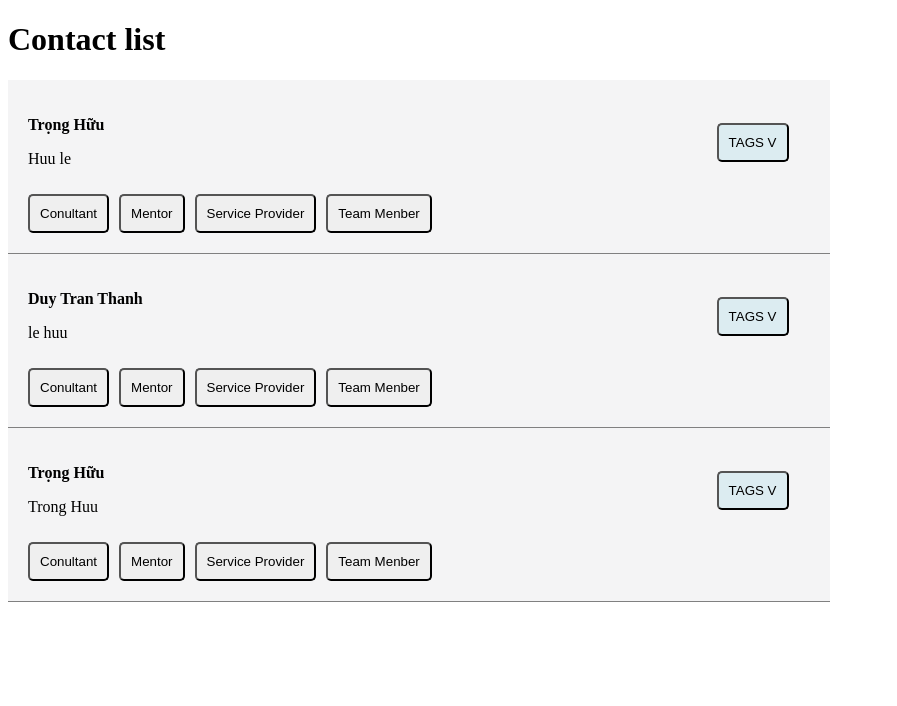
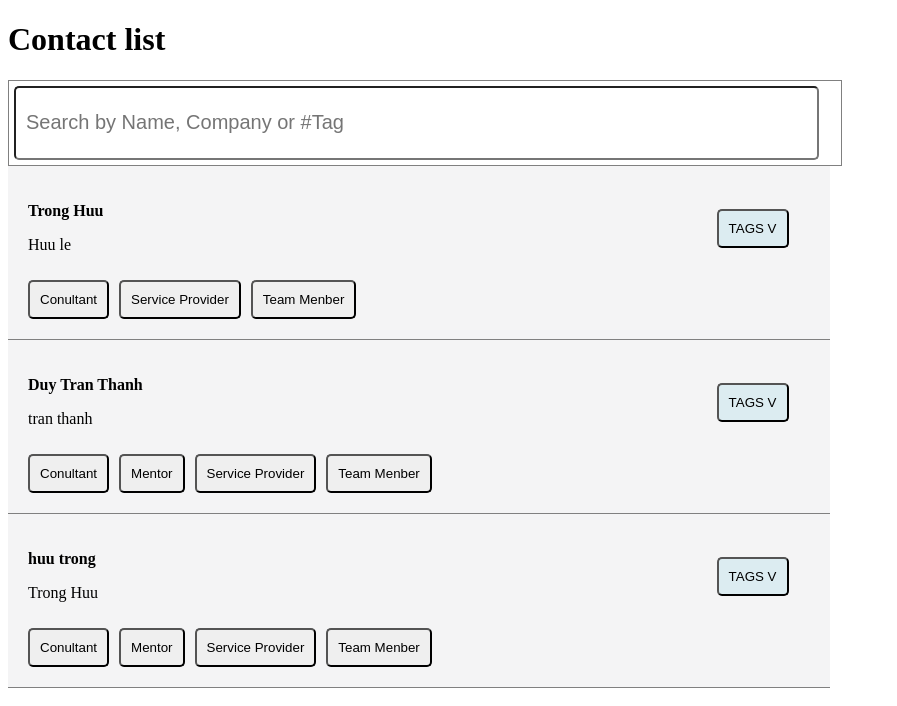
Before and after one commit to huulnt/angular-demo, an Angular app: page /dashboard in a window 1280 px wide. Shown: the top 706 px of the page, without its empty margins (0-897 px from the left). Built offline with nearby package versions, Linux system fonts and the light colour scheme.

Commit message:
Add search contact

```diff
--- a/src/app/contact.serivce.ts
+++ b/src/app/contact.serivce.ts
@@ -15,7 +15,7 @@ export class ContactService {
     return of(CONTACT);
   }
 
-  getHero(id: number): Observable<Contact> {
-    return of(CONTACT.find(hero => hero.id === id));
+  getSearchContact(): Observable<Contact[]> {
+    return of(CONTACT);
   }
 }
--- a/src/app/contact/common/modal/contact.ts
+++ b/src/app/contact/common/modal/contact.ts
@@ -1,6 +1,7 @@
 export class Contact {
   id: number;
   name: string;
+  copmpany: string;
   title: string;
   phone: string;
   email?: string;
--- a/src/app/contact/contact-list/contact-list.component.html
+++ b/src/app/contact/contact-list/contact-list.component.html
@@ -1,6 +1,12 @@
 <h1>Contact list</h1>
 
 <div class="contact-list">
+  <div class="search-container">
+    <input #searchBox id="search-box" class="search-box"
+           (keyup)="search($event, searchBox.value)"
+           placeholder="Search by Name, Company or #Tag"
+    />
+  </div>
   <div class="contact-item" *ngFor="let contact of contacts" (click)="selectContact(contact)"
        routerLink="/contact/{{contact.id}}">
     <app-contact-item [contacts$]="contact" [selected$]="selectedContact"></app-contact-item>
@@ -15,6 +21,9 @@
     <label>Email:</label> <span>{{selectedContact.email}}</span>
   </div>
   <div>
+    <label>Company:</label> <span>{{selectedContact.copmpany}}</span>
+  </div>
+  <div>
     <label>LinkedIn: </label> <span>{{selectedContact.linkedIn}}</span>
   </div>
   <div>
--- a/src/app/contact/contact-list/contact-list.component.ts
+++ b/src/app/contact/contact-list/contact-list.component.ts
@@ -26,4 +26,15 @@ export class ContactListComponent implements OnInit {
     this.contact.getContacts()
       .subscribe(contact => this.contacts = contact);
   }
+
+  search($event, value) {
+    if ($event.keyCode === 13 && value === '') {
+      this.getContacts();
+    } else if ($event.keyCode === 13) {
+      const result = this.contacts.filter(function (v, i) {
+        return v.name === value || v.copmpany === value;
+      });
+      this.contacts = result;
+    }
+  }
 }
--- a/src/app/mock-contact.ts
+++ b/src/app/mock-contact.ts
@@ -3,8 +3,9 @@ import {Contact} from './contact/common/modal/contact';
 export const CONTACT: Contact[] = [
   {
     id: 1,
-    name: 'Trọng Hữu',
+    name: 'Trong Huu',
     title: 'Huu le',
+    copmpany: 'fpt',
     phone: '01646938528',
     email: 'huulnt@gmail.com',
     linkedIn: 'huulnt',
@@ -13,11 +14,6 @@ export const CONTACT: Contact[] = [
       {
         id: 1,
         name: 'Conultant',
-        status: true
-      },
-      {
-        id: 2,
-        name: 'Mentor',
         status: true
       },
       {
@@ -35,8 +31,9 @@ export const CONTACT: Contact[] = [
   {
     id: 2,
     name: 'Duy Tran Thanh',
-    title: 'le huu',
-    phone: '01659498090',
+    title: 'tran thanh',
+    phone: '',
+    copmpany: 'google',
     email: 'duytt2@gmail.com',
     linkedIn: 'duytt2',
     skype: 'duytt2@outlook.com.vn',
@@ -65,9 +62,10 @@ export const CONTACT: Contact[] = [
   },
   {
     id: 3,
-    name: 'Trọng Hữu',
+    name: 'huu trong',
     title: 'Trong Huu',
     phone: '+841616938528',
+    copmpany: 'facebook',
     email: 'huulnt@gmail.com',
     linkedIn: 'huulnt',
     skype: 'huulnt@outlook.com.vn',
```
Also changed, not shown: angular.json (line endings or trailing spaces).
